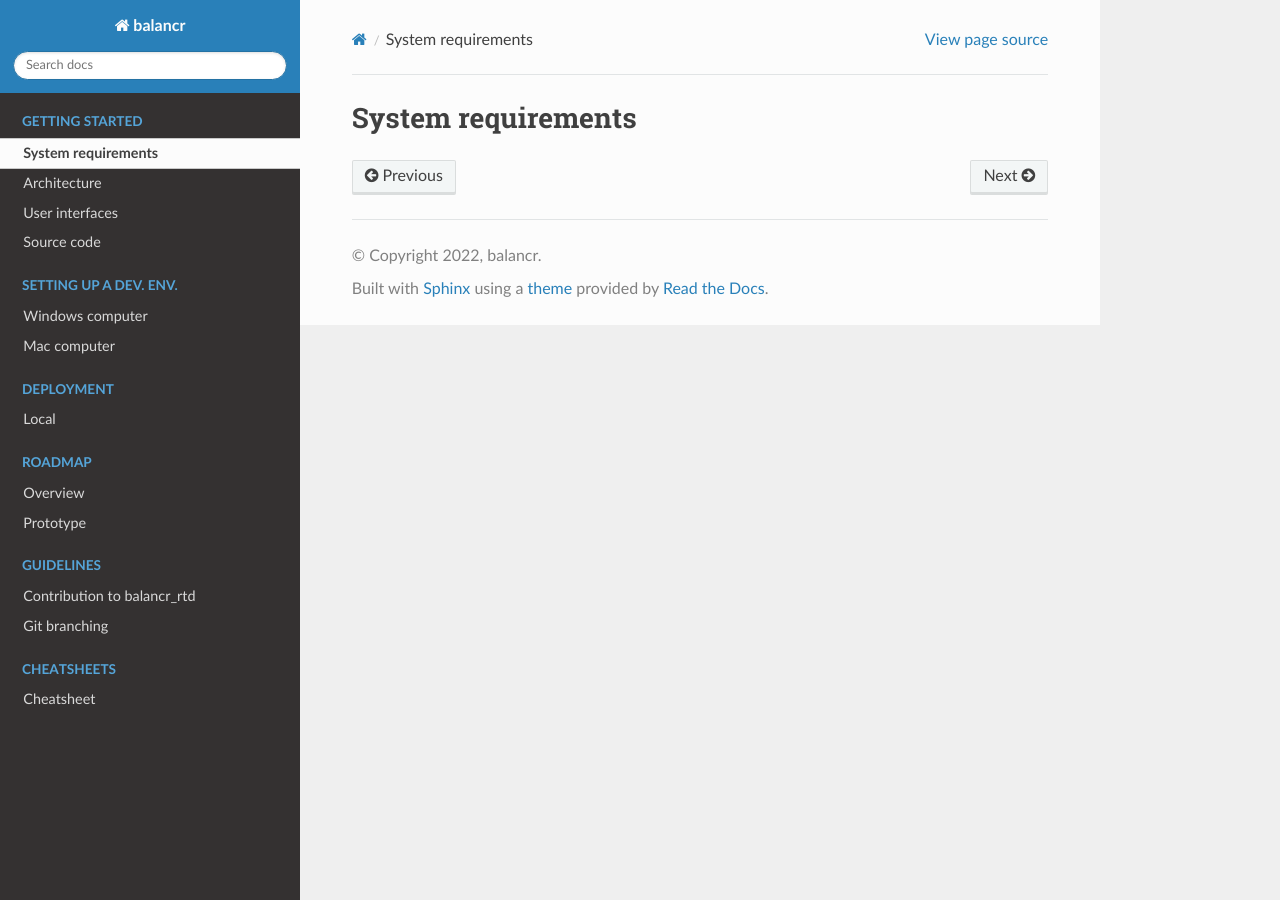
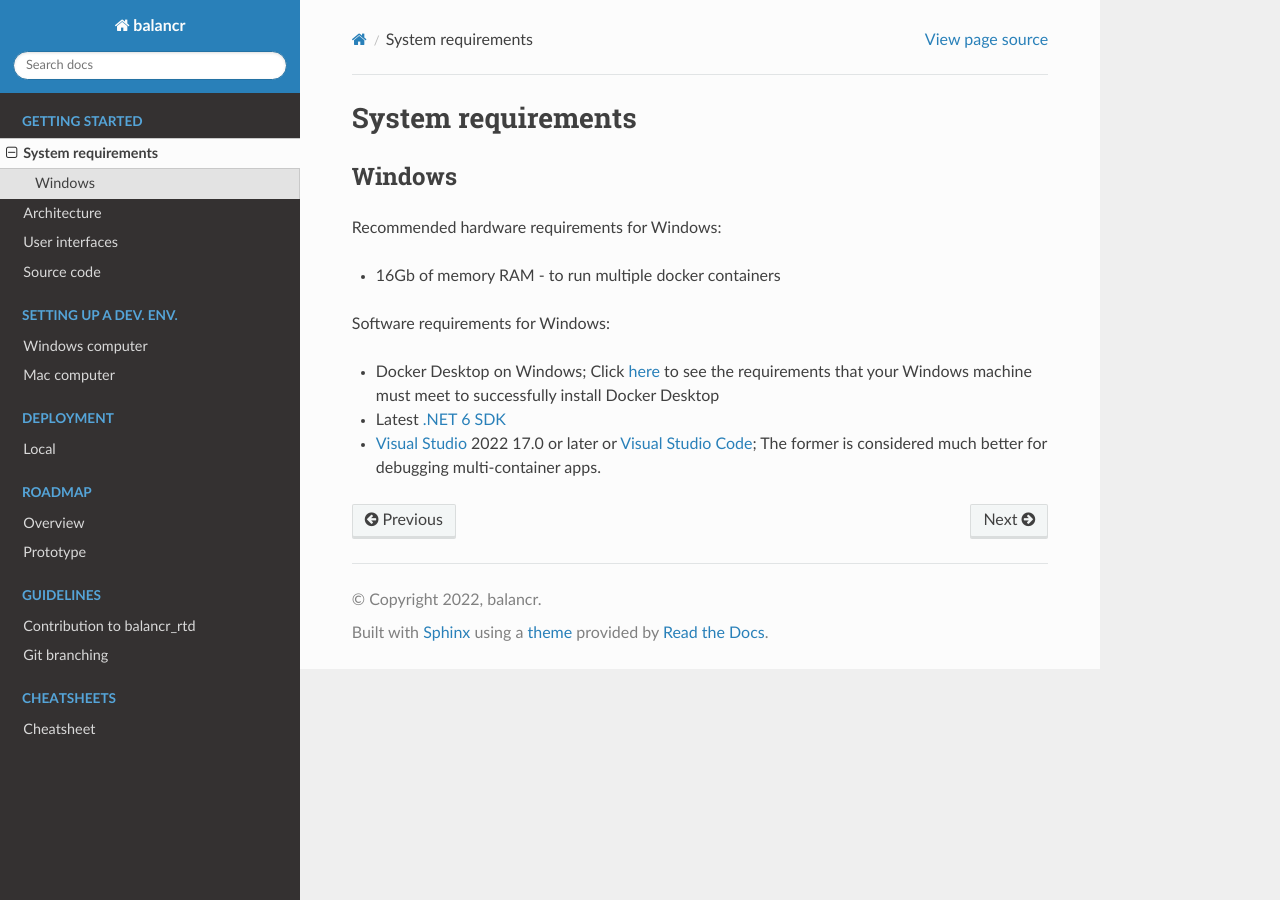
Before and after one commit to swissbalancr/balancr_rtd, a Sphinx documentation site: the page built from source/getting_started/system_requirements.rst, in a window 1280 px wide. Built offline with Sphinx 7.4.7 and the Read the Docs theme 2.0.0, drawn with Linux system fonts in a browser that asks for light colours.

Commit message:
Inserted system requirements for Windows

```diff
--- a/source/getting_started/system_requirements.rst
+++ b/source/getting_started/system_requirements.rst
@@ -1,3 +1,17 @@
 ===================
 System requirements
 ===================
+
+
+Windows
+=======
+
+Recommended hardware requirements for Windows:
+
+- 16Gb of memory RAM - to run multiple docker containers
+
+Software requirements for Windows:
+
+- Docker Desktop on Windows; Click `here <https://docs.docker.com/desktop/install/windows-install/#system-requirements>`_ to see the requirements that your Windows machine must meet to successfully install Docker Desktop
+- Latest `.NET 6 SDK <https://www.microsoft.com/net/download>`_
+- `Visual Studio <https://visualstudio.microsoft.com/downloads/>`_ 2022 17.0 or later or `Visual Studio Code <https://visualstudio.microsoft.com/downloads/>`_; The former is considered much better for debugging multi-container apps.
```
